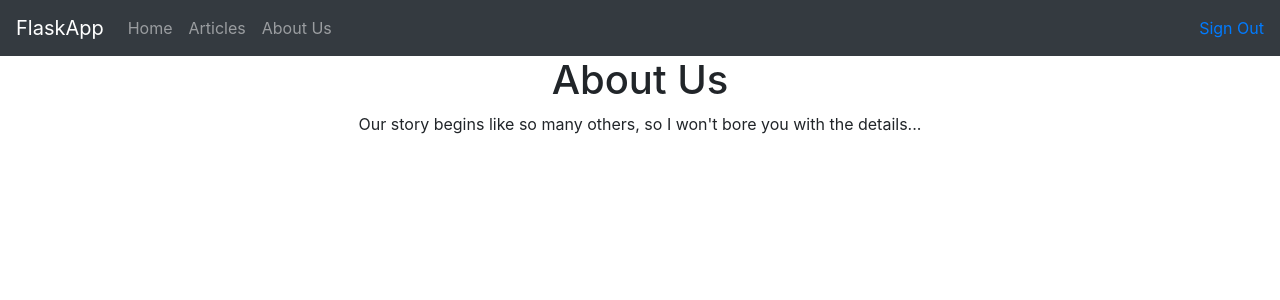
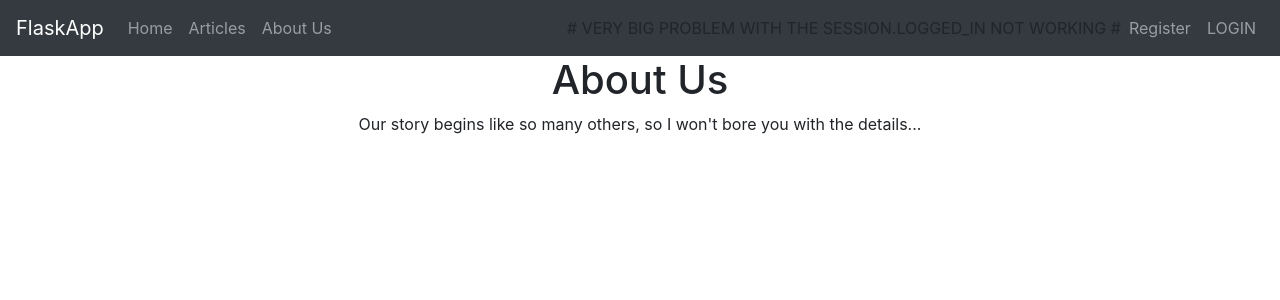
Before and after one commit to devin-baxter/flask_web_app, a Flask app: page /about in a window 1280 px wide. Shown: the top 300 px of the page. Run offline with Flask 2, Linux system fonts and the light colour scheme; the visitor is signed in with stand-in values (Sample User, id 1); some libraries are stand-ins or nearby versions.

Commit message:
More work needed on navbar

```diff
--- a/templates/includes/_navbar.html
+++ b/templates/includes/_navbar.html
@@ -15,9 +15,9 @@
                 <a class="nav-link" href="/about" tabindex="-1">About Us</a>
             </li>
         </ul>
-
+        # VERY BIG PROBLEM WITH THE SESSION.LOGGED_IN NOT WORKING #
         <ul class="nav navbar-nav navbar-right">
-            {% if session.logged_in %}
+            {% if session.logged_in == 'True' %}
                 <li><a href="/logout">Sign Out</a></li>
             {% else %}
                 <li><a class='nav-link' href="/register">Register</a></li>
```
